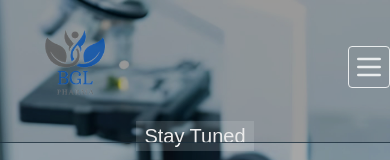
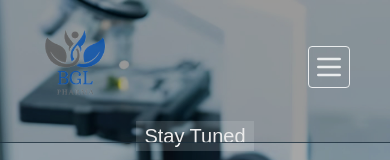
Before and after one commit to 3b3zeem/BGLPharma, a React (Vite) app: page / in a window 390 px wide. Shown: the top 160 px of the page. Built offline with nearby package versions, Linux system fonts and the light colour scheme.

Commit message:
Update NavBar button styling for improved layout

```diff
--- a/src/components/NavBar/NavBar.jsx
+++ b/src/components/NavBar/NavBar.jsx
@@ -120,7 +120,7 @@ const NavBar = () => {
         </div>
 
         <button
-          className="md:hidden ml-auto cursor-pointer text-white border p-1 border-white hover:bg-white hover:text-[#014caa] transition duration-300 rounded"
+          className="md:hidden ml-auto cursor-pointer text-white border p-1 border-white hover:bg-white hover:text-[#014caa] transition duration-300 rounded mr-10"
           onClick={() => setSidebarOpen(true)}
         >
           <Menu size={32} />
```
